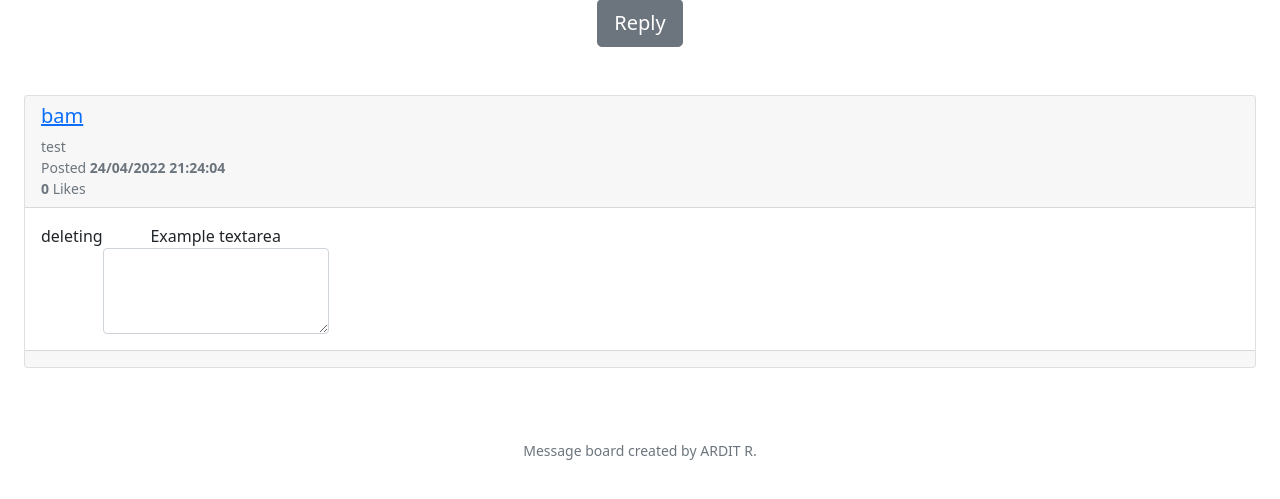
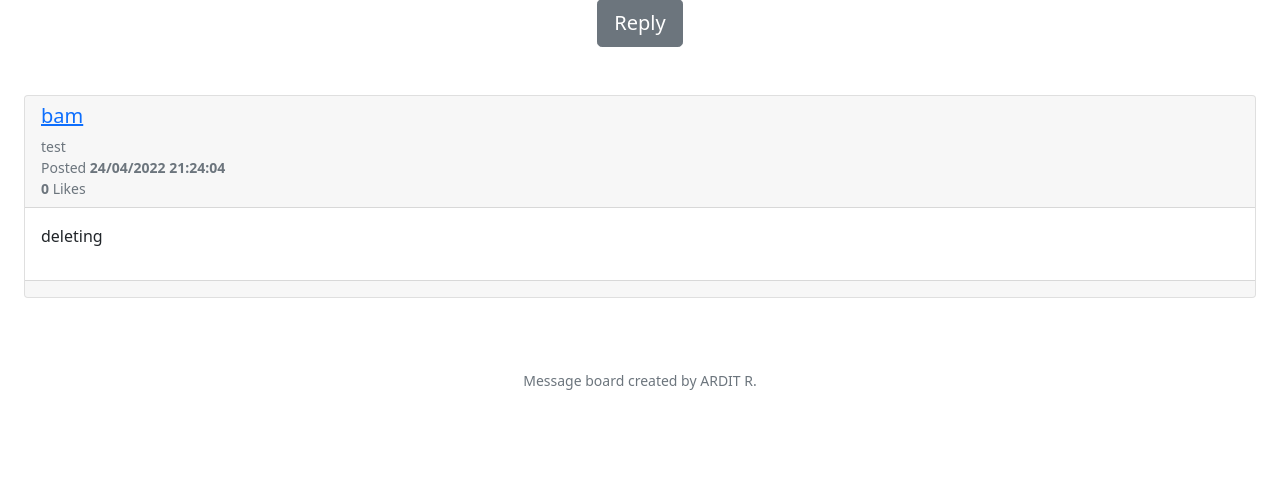
Before and after one commit to arrushaj/cs50, a Flask app: page /viewthread?id=8 in a window 1280 px wide. Shown: the part 125-624 px from the top of the page. Run offline with Flask 2, Linux system fonts and the light colour scheme; some libraries are stand-ins or nearby versions.

Commit message:
Thu, Apr 28, 2022, 12:51 AM +00:00

```diff
--- a/project/templates/viewthread.html
+++ b/project/templates/viewthread.html
@@ -43,10 +43,7 @@
                     </div>
                     <div class="card-body d-flex">
                         <p>{{ row["message"] }}</p>
-                        <div class="form-group">
-                            <label for="exampleFormControlTextarea1">Example textarea</label>
-                            <textarea class="form-control" id="exampleFormControlTextarea1" rows="3"></textarea>
-                        </div>
+                        <!-- <textarea class="form-control" id="editText" rows="3"></textarea> -->
                     </div>
                     <div class="card-footer d-flex flex-wrap justify-content-between align-items-center px-0 pt-0 pb-3">
                         {% if session["user_id"] %}
@@ -64,6 +61,11 @@
                         {% endif %}
                         {% if row["user"] == pls_work %}
                         <div class="px-4 pt-3 btn-group">
+                            <form id="update" action="/update" method="POST">
+                                <input hidden name="reply_id" value="{{ row["id"] }}">
+                                <button type="submit" class="btn btn-secondary"> Edit</button>
+                            </form>
+                            &nbsp
                             <form id="delete_comment" action="/delete_comment" method="POST">
                                 <input hidden name="reply_id" value="{{ row["id"] }}">
                                 <button type="submit" class="btn btn-danger"> Delete</button>
```
